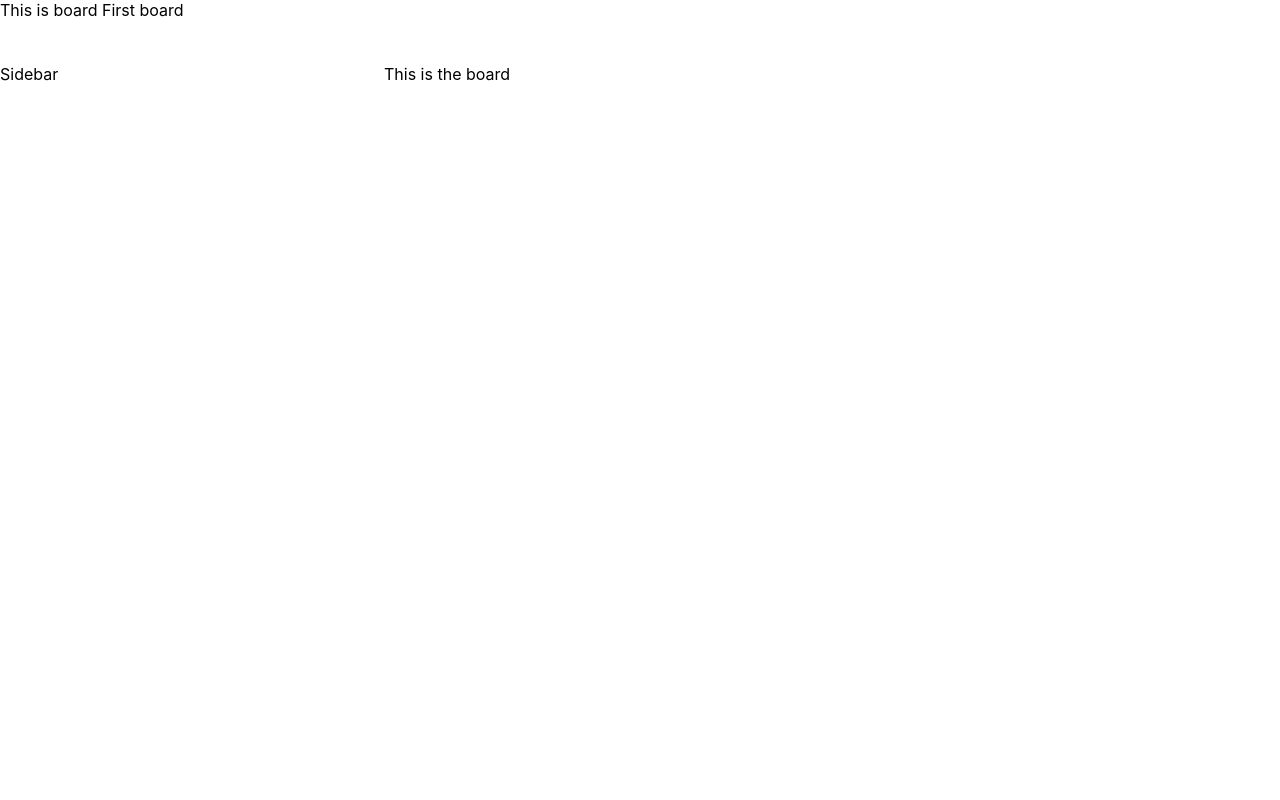
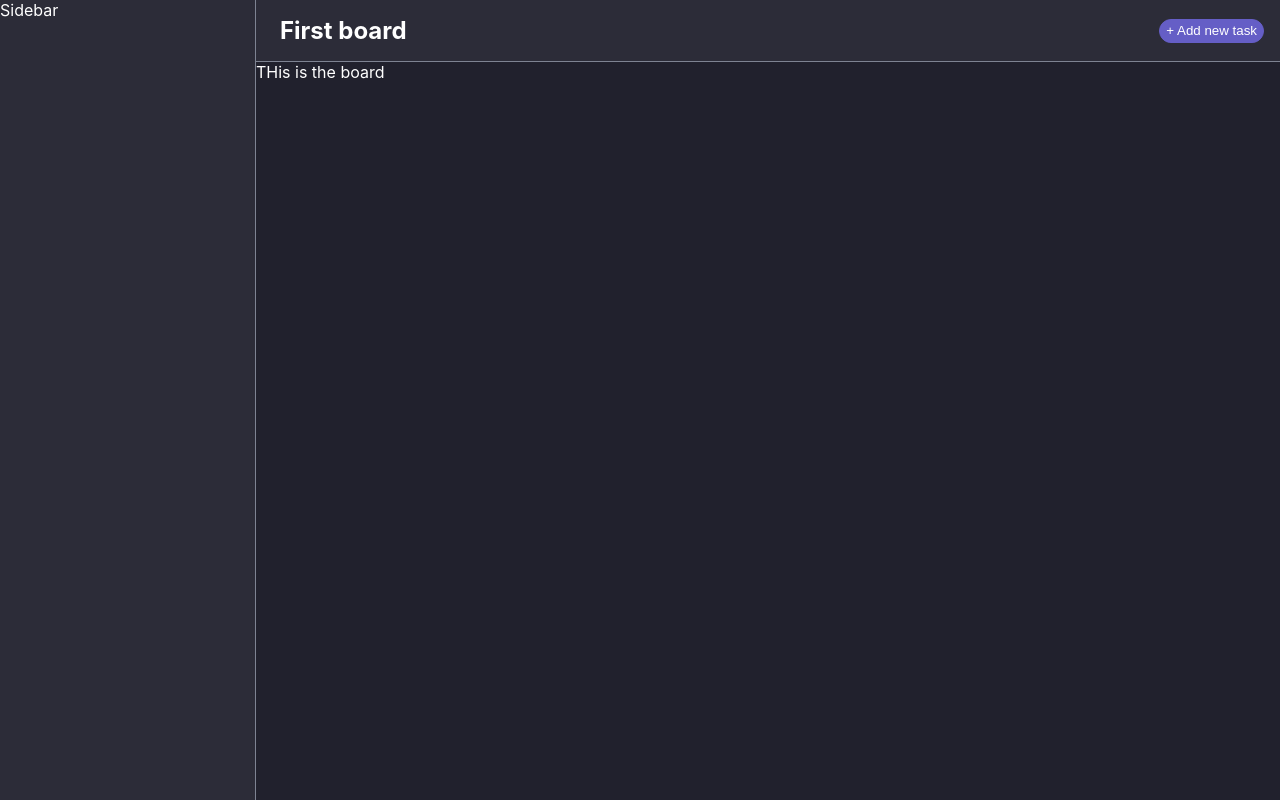
Before and after one commit to andreeaorian/kanban-web-app, a React (Create React App) app: page / in a window 1280 px wide. Built offline with nearby package versions, Linux system fonts and the light colour scheme.

Commit message:
Use redux inside components and align design with the theme

```diff
--- a/src/App.scss
+++ b/src/App.scss
@@ -1,5 +1,6 @@
+@import "./assets/variables.scss";
+
 .App {
 	display: flex;
 	flex-direction: row;
-	flex-wrap: wrap;
 }
--- a/src/App.tsx
+++ b/src/App.tsx
@@ -1,10 +1,9 @@
 import "./App.scss";
-import { Sidebar, Header, Board } from "./components";
+import { Sidebar, Board } from "./components";
 
 function App() {
 	return (
 		<div className="App">
-			<Header />
 			<Sidebar />
 			<Board />
 		</div>
--- a/src/components/board/board.scss
+++ b/src/components/board/board.scss
@@ -1,2 +1,15 @@
+@import "../../assets/variables.scss";
+
 .board {
+	width: 80%;
 }
+
+.board.dark {
+	background-color: $dark_background;
+	color: $white;
+}
+
+.board.light {
+	background-color: $light_background;
+	color: $gray;
+}
--- a/src/components/board/board.tsx
+++ b/src/components/board/board.tsx
@@ -1,5 +1,15 @@
+import type { RootState } from "../../redux/store";
+import { useSelector } from "react-redux";
+import Header from "../header/header";
 import "./board.scss";
 
 export default function Board() {
-	return <div className="board">This is the board</div>;
+	const isDarkTheme = useSelector((state: RootState) => state.app.isDarkTheme);
+
+	return (
+		<div className={`board ${isDarkTheme ? "dark" : "light"}`}>
+			<Header />
+			<div>THis is the board</div>
+		</div>
+	);
 }
--- a/src/components/header/header.scss
+++ b/src/components/header/header.scss
@@ -1,4 +1,34 @@
+@import "../../assets/variables.scss";
+
 .header {
 	width: 100%;
-	height: 4rem;
+	display: flex;
+	justify-content: space-between;
+	align-items: center;
+	padding: 0.5rem 1rem;
+	border-bottom: 1px solid;
+
+	.header-board-title {
+		margin: 0.5rem;
+	}
+
+	.header-new-task {
+		background-color: $purplish_blue;
+		border-radius: 1rem;
+		border: 0.1rem solid $purplish_blue;
+		height: 1.5rem;
+		color: $white;
+	}
 }
+
+.header.dark {
+	background-color: $dark_gray;
+	border-color: $gray;
+	color: $white;
+}
+
+.header.light {
+	background-color: $white;
+	border-color: $blueish_gray;
+	color: $black;
+}
--- a/src/components/header/header.tsx
+++ b/src/components/header/header.tsx
@@ -5,6 +5,12 @@ import "./header.scss";
 
 export default function Header() {
 	const boardName = useSelector((state: RootState) => state.board.title);
+	const isDarkTheme = useSelector((state: RootState) => state.app.isDarkTheme);
 
-	return <div className="header">{`This is board ${boardName}`}</div>;
+	return (
+		<header className={`header ${isDarkTheme ? "dark" : "light"}`}>
+			<h2 className="header-board-title">{boardName}</h2>
+			<button className="header-new-task"> + Add new task</button>
+		</header>
+	);
 }
--- a/src/components/sidebar/sidebar.scss
+++ b/src/components/sidebar/sidebar.scss
@@ -1,3 +1,19 @@
+@import "../../assets/variables.scss";
+
 .sidebar {
-	width: 30%;
+	width: 20%;
+	height: 100vh;
+	border-right: 1px solid;
 }
+
+.sidebar.dark {
+	background-color: $dark_gray;
+	border-color: $gray;
+	color: $white;
+}
+
+.sidebar.light {
+	background-color: $white;
+	border-color: $blueish_gray;
+	color: $gray;
+}
--- a/src/components/sidebar/sidebar.tsx
+++ b/src/components/sidebar/sidebar.tsx
@@ -1,5 +1,12 @@
+import type { RootState } from "../../redux/store";
+import { useSelector } from "react-redux";
+
 import "./sidebar.scss";
 
 export default function Sidebar() {
-	return <div className="sidebar">Sidebar</div>;
+	const isDarkTheme = useSelector((state: RootState) => state.app.isDarkTheme);
+
+	return (
+		<div className={`sidebar ${isDarkTheme ? "dark" : "light"}`}>Sidebar</div>
+	);
 }
```
